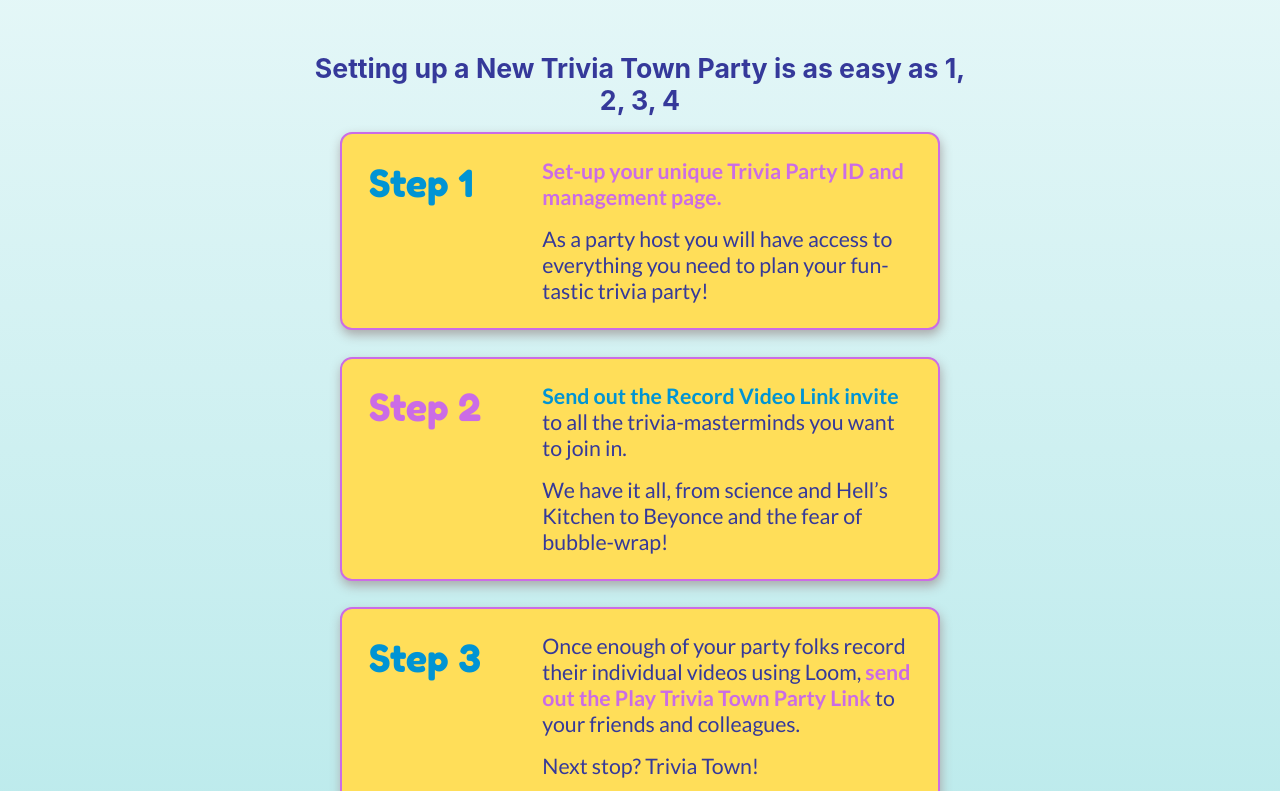
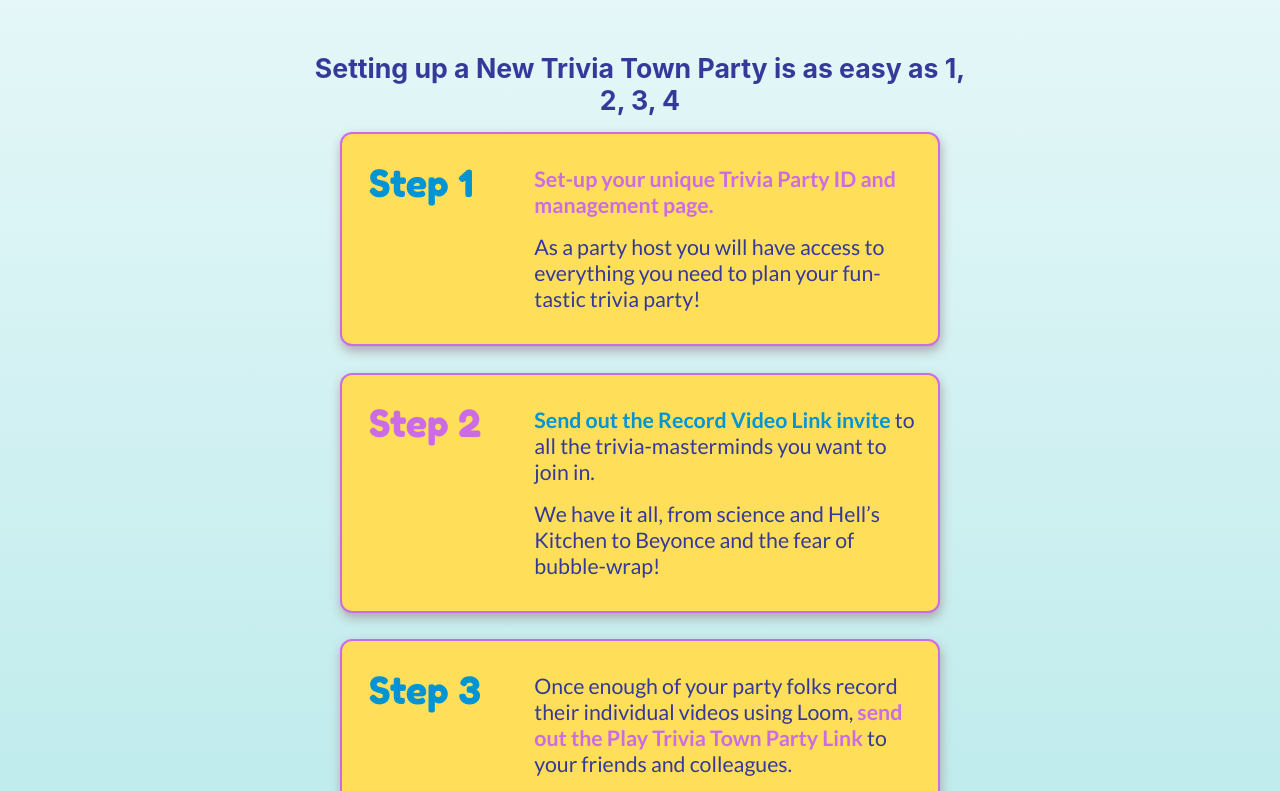
Before and after one commit to rudolfolah/hackathon-loomsdk-holiday, a React (Create React App) app: page / in a window 1280 px wide. Shown: the part 904-1695 px from the top of the page. Built offline with nearby package versions, Linux system fonts and the light colour scheme.

Commit message:
styling for steps paragraphs

```diff
--- a/src/components/Steps.css
+++ b/src/components/Steps.css
@@ -48,9 +48,9 @@
     flex-grow: 1;
     font-family: var(--font-sans);
     font-size: 16pt;
-    padding: 0.5rem;
+    padding: 1rem;
 }
 
 .Step--step-description p {
-    margin: 1rem;
+    margin: 1rem 0;
 }
```
